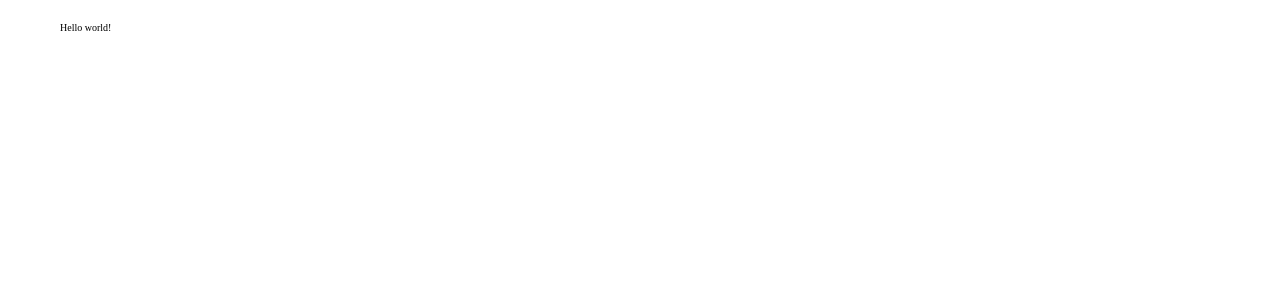
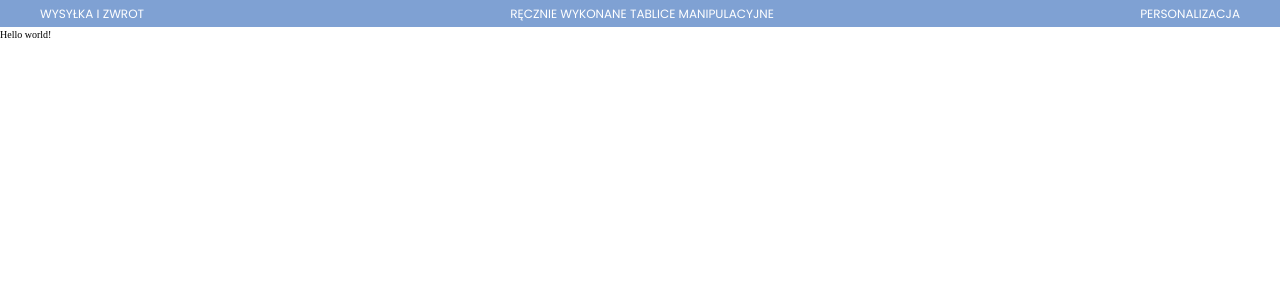
Before and after one commit to matt-jb/activity-boards-ecommerce, a Next.js app: page / in a window 1280 px wide. Shown: the top 300 px of the page. Built offline with nearby package versions, Linux system fonts and the light colour scheme.

Commit message:
Added styles for the top info-bar

```diff
--- /dev/null
+++ b/components/organisms/Layout.tsx
@@ -0,0 +1,52 @@
+import Head from "next/head";
+import Link from "next/link";
+import { ReactNode } from "react";
+import styled from "styled-components";
+import "../../styles/Layout.module.css";
+
+interface Props {
+  title: string
+  children: ReactNode
+}
+
+const InfoWrapper = styled.div`
+  text-align: center;
+  width: 100%;
+  padding: 0.4rem 0;
+  background-color: #608ac8cc;
+`
+
+const InfoBar = styled.div`
+  display: flex;
+  justify-content: space-between;
+  max-width: 120rem;
+  margin: 0 auto;
+  font-family: 'Poppins', serif;
+  font-size: 1.2rem;
+  font-weight: 500;
+  text-decoration: none;
+  text-transform: uppercase;
+
+  > * {
+    color: #fff;
+    text-decoration: none;
+  }
+`
+
+export default function Layout({ title, children }: Props) {
+  return (
+    <>
+      <Head>
+        <title>{title} | Zakątek aktywności</title>
+      </Head>
+      <InfoWrapper>
+        <InfoBar>
+          <Link href="/how-to-buy" className="infoText">Wysyłka i zwrot</Link>
+          <div>Ręcznie wykonane tablice manipulacyjne</div>
+          <Link href="/personalisation" className="infoText">Personalizacja</Link>
+        </InfoBar>
+      </InfoWrapper>
+      {children}
+    </>
+  )
+}
--- a/pages/_app.tsx
+++ b/pages/_app.tsx
@@ -1,5 +1,6 @@
-import { AppProps } from 'next/app'
-import { createGlobalStyle } from 'styled-components'
+import { AppProps } from 'next/app';
+import { createGlobalStyle } from 'styled-components';
+import "../styles/_app.css";
 
 const GlobalStyle = createGlobalStyle`
 * {
@@ -21,9 +22,6 @@ html {
 body {
   font-weight: 400;
   line-height: 1.6;
-  max-width: 120rem;
-  margin: 2rem auto 2rem;
-  padding: 0 2rem;
 }
 
 input, button, textarea, select {
--- a/pages/_document.tsx
+++ b/pages/_document.tsx
@@ -1,5 +1,5 @@
-import Document, { DocumentContext, DocumentInitialProps } from 'next/document'
-import { ServerStyleSheet } from 'styled-components'
+import Document, { DocumentContext, DocumentInitialProps } from 'next/document';
+import { ServerStyleSheet } from 'styled-components';
 
 export default class MyDocument extends Document {
   static async getInitialProps(
--- a/pages/index.tsx
+++ b/pages/index.tsx
@@ -1,16 +1,11 @@
-import type { NextPage } from 'next'
-import Head from 'next/head'
+import type { NextPage } from 'next';
+import Layout from '../components/organisms/Layout';
 
 const Home: NextPage = () => {
   return (
-    <div>
-      <Head>
-        <title>Zakątek aktywności</title>
-        <meta name="description" content="Zakątek aktywności | Sklep z ręcznie wykonanymi tablicami manipulacyjnymi" />
-      </Head>
-
+    <Layout title="Strona główna">
       <p>Hello world!</p>
-    </div>
+    </Layout>
   )
 }
 
--- /dev/null
+++ b/styles/Layout.module.css
@@ -0,0 +1 @@
+@import url('https://fonts.googleapis.com/css2?family=Dosis&family=Poppins&display=swap');
--- /dev/null
+++ b/styles/_app.css
@@ -0,0 +1 @@
+@import url('https://fonts.googleapis.com/css2?family=Dosis&family=Poppins&display=swap');
```
